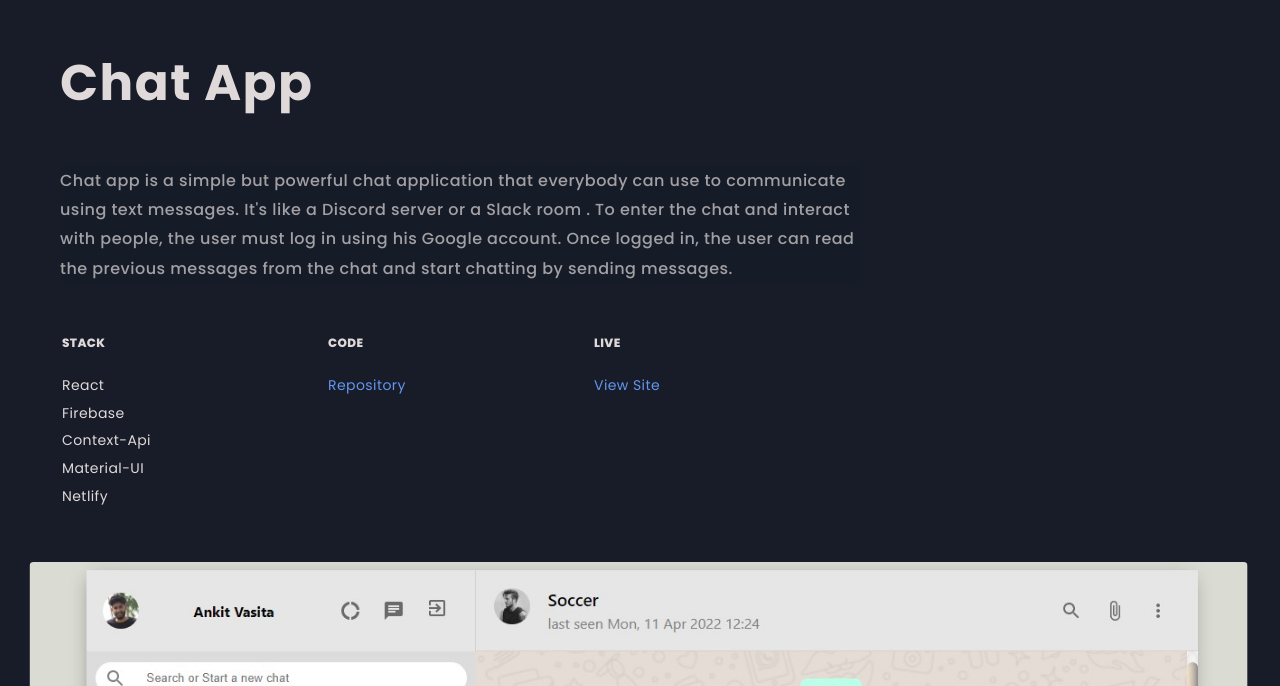
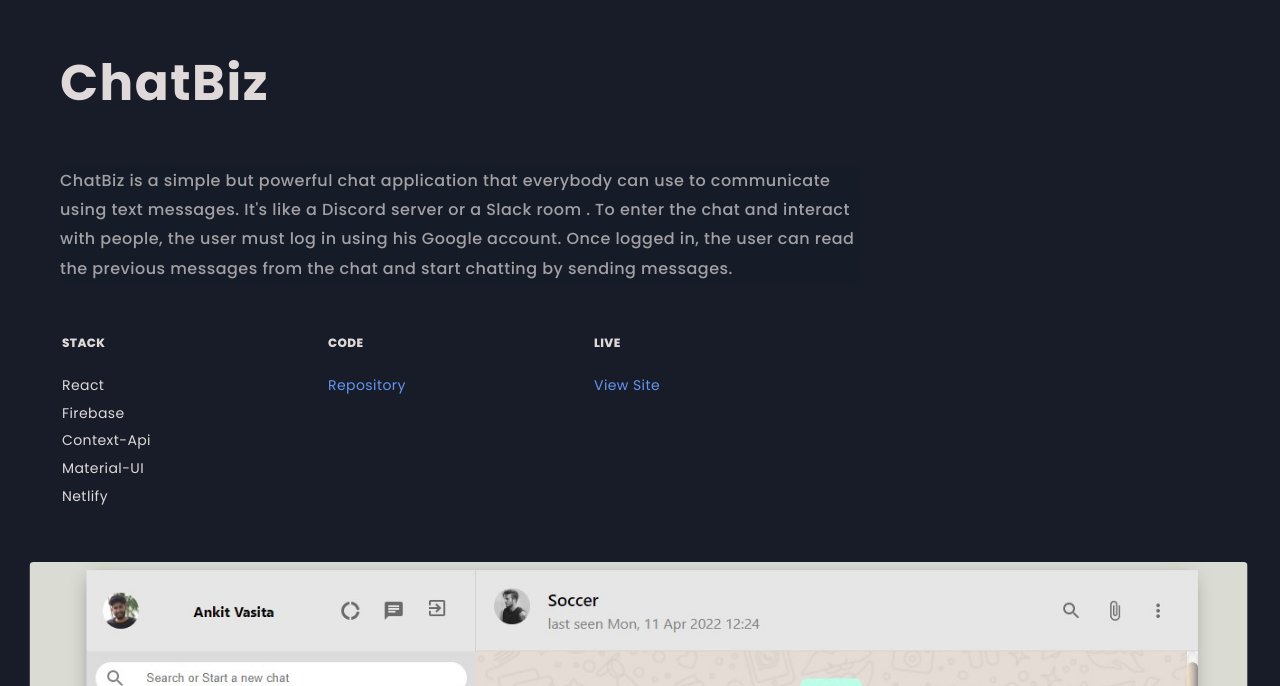
Before and after one commit to AnkitVasita/portfolio, a React (Create React App) app: page /chat in a window 1280 px wide. Shown: the part 114-800 px from the top of the page. Built offline with nearby package versions, Linux system fonts and the light colour scheme; a web font is replaced by a local one.

Commit message:
additional changes

```diff
--- a/src/components/Education/Education.js
+++ b/src/components/Education/Education.js
@@ -27,7 +27,7 @@ function Education() {
             <h3>Snowwhiteminerals pvt ltd , Ajmer</h3>
           </div>
           <p>Front End Developer</p>
-          <p> 2019 - 2020 </p>
+          <p> Jan 2019 - March 2020 </p>
         </div>
         <div className="my-education">
           <h1>Freelance Work</h1>
@@ -35,14 +35,14 @@ function Education() {
             <img src={expImgWhite} alt="" />
             <h3>SpazioX pvt ltd , Pune</h3>
           </div>
-          <p>2021</p>
+          <p>Feb 2021 - July 2021</p>
         </div>
         <div className="my-education">
           <div className="edu-icon">
             <img src={expImgWhite} alt="" />
             <h3>Nixonbit , Banglore</h3>
           </div>
-          <p>2021 - 2022</p>
+          <p>July 2021 - March 2022</p>
         </div>
       </div>
       <div className="edu-img">
--- a/src/components/Projects/Projects.js
+++ b/src/components/Projects/Projects.js
@@ -23,8 +23,7 @@ function Projects() {
             </h1>
             <p>
               I like to stay busy and always have a project in the works. Take a
-              look at some of the applications, articles, and companies I've
-              dedicated my time to.
+              look at some of the applications that I've dedicated my time to.
             </p>
           </div>
           <div className="projects--body">
--- a/src/data/aboutData.js
+++ b/src/data/aboutData.js
@@ -2,7 +2,7 @@ export const aboutData = {
   title: "Who I am",
 
   description1:
-    "As I've grown as a developer, I've worked alongside senior designers and developers who have raised my standards for whats expected of any web application.The more i work on my skills and projects, the more i love to explore and dive deep into new technologies , libraries and frameworks.",
+    "As I've grown as a developer, I've worked alongside senior designers and developers who have raised my standards for what's expected of any web application.The more i work on my skills and projects, the more i love to explore and dive deep into new technologies , libraries and frameworks.",
   // description2: "",
   description3:
     "Through these experiences, I've had the opportunity to create memorable web applications that are not only enjoyable to use but are written in code that's maintainable and easy to understand.",
--- a/src/data/headerData.js
+++ b/src/data/headerData.js
@@ -8,5 +8,5 @@ export const headerData = {
     "There wasn't a bird in the sky, but that was not what caught her attention. It was the clouds. The deep green that isn't the color of clouds, but came with these. She knew what was coming and she hoped she was prepared. ",
   image: profile,
   resume:
-    "https://drive.google.com/file/d/1HKnDtgcZT5zbYSOs2sJj7JMYHyPNuhYY/view?usp=sharing",
+    "https://drive.google.com/file/d/1pZiqxrzSc3m9epWx6QEtEHzElBqWYEtN/view?usp=sharing",
 };
--- a/src/pages/Chat/Chat.js
+++ b/src/pages/Chat/Chat.js
@@ -24,15 +24,15 @@ function Chat() {
       <div className="project-layout">
         <div className="project-textcontent">
           <h1 className="project-heading" style={{ fontSize: "50px" }}>
-            Chat App
+            ChatBiz
           </h1>
           <p className="project-paragraph">
-            Chat app is a simple but powerful chat application that everybody
-            can use to communicate using text messages. It's like a Discord
-            server or a Slack room . To enter the chat and interact with people,
-            the user must log in using his Google account. Once logged in, the
-            user can read the previous messages from the chat and start chatting
-            by sending messages.
+            ChatBiz is a simple but powerful chat application that everybody can
+            use to communicate using text messages. It's like a Discord server
+            or a Slack room . To enter the chat and interact with people, the
+            user must log in using his Google account. Once logged in, the user
+            can read the previous messages from the chat and start chatting by
+            sending messages.
           </p>
           <table className="techtable">
             <tbody>
```
